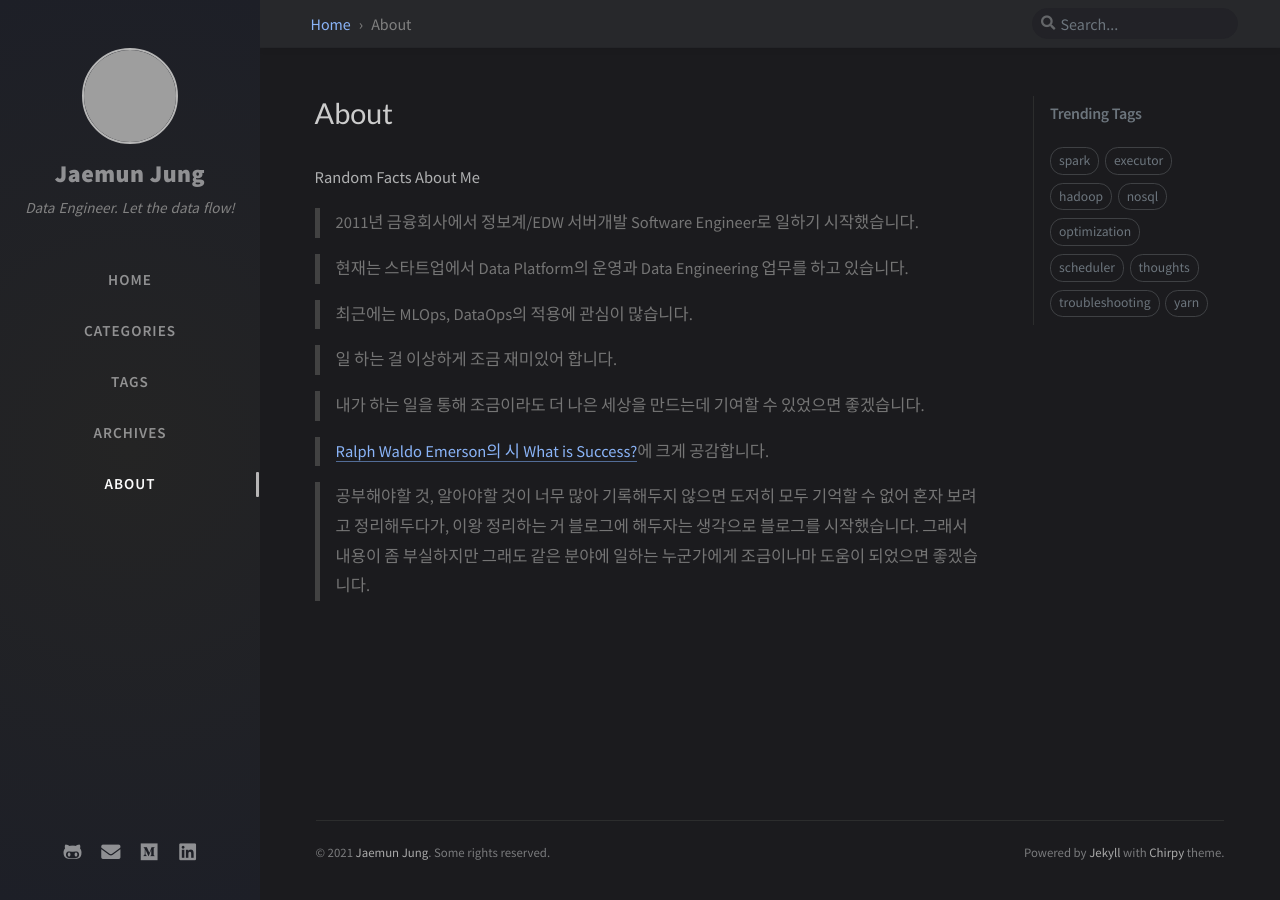
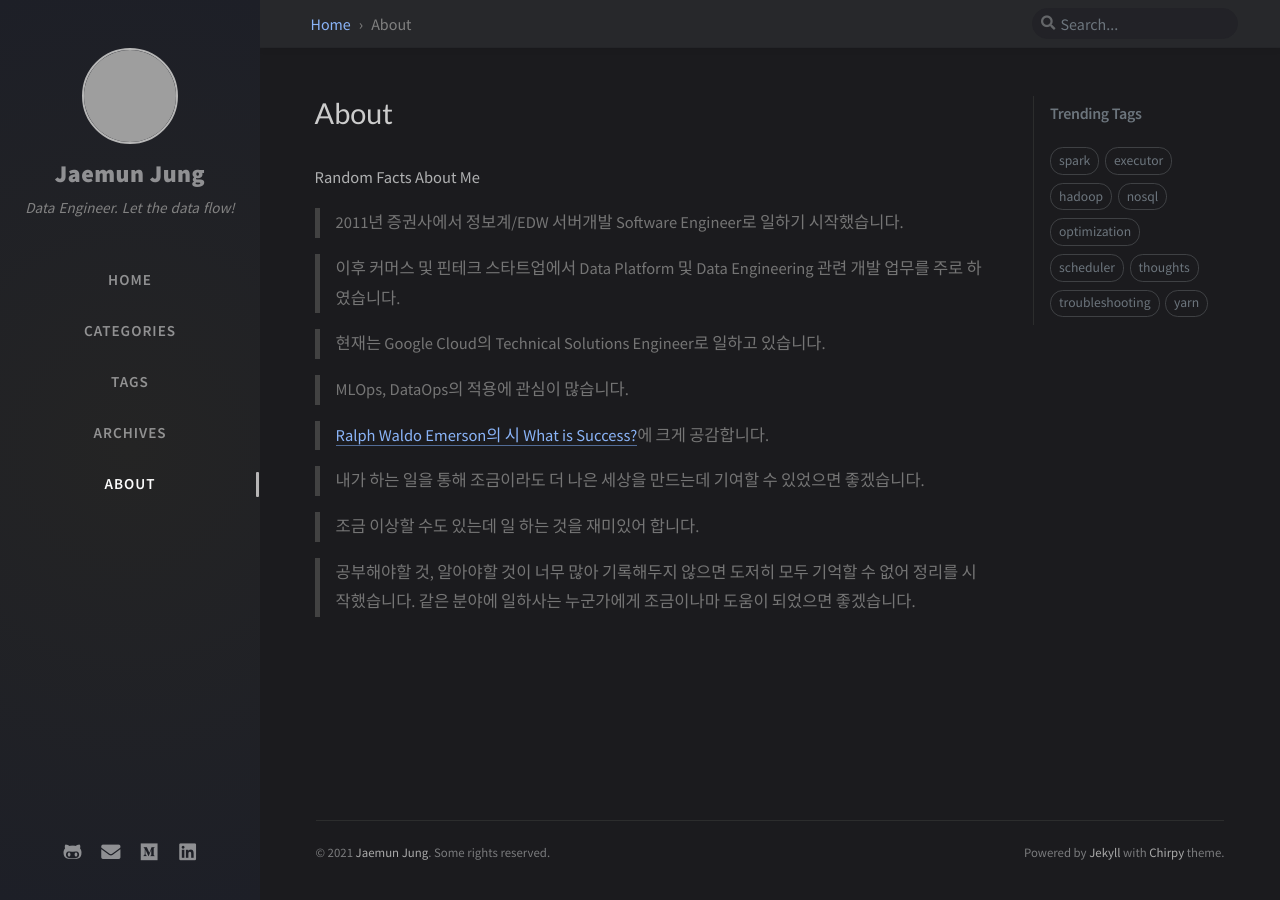
Before and after one commit to jaemunbro/jaemunbro.github.io, a Jekyll site: the page built from _tabs/about.md, in a window 1280 px wide. Built offline with Jekyll 4.4.1, drawn with Linux system fonts in a browser that asks for light colours; nearby versions of some CDN libraries; comment, search, counter and statistics services are not loaded; grey boxes are pictures that could not be loaded.

Commit message:
update about.md a bit

```diff
--- a/_tabs/about.md
+++ b/_tabs/about.md
@@ -6,16 +6,18 @@ order: 4
 
 Random Facts About Me
 
-> 2011년 금융회사에서 정보계/EDW 서버개발 Software Engineer로 일하기 시작했습니다.
+> 2011년 증권사에서 정보계/EDW 서버개발 Software Engineer로 일하기 시작했습니다.
 
-> 현재는 스타트업에서 Data Platform의 운영과 Data Engineering 업무를 하고 있습니다.
+> 이후 커머스 및 핀테크 스타트업에서 Data Platform 및 Data Engineering 관련 개발 업무를 주로 하였습니다.
 
-> 최근에는 MLOps, DataOps의 적용에 관심이 많습니다.
+> 현재는 Google Cloud의 Technical Solutions Engineer로 일하고 있습니다.
 
-> 일 하는 걸 이상하게 조금 재미있어 합니다.
+> MLOps, DataOps의 적용에 관심이 많습니다.
+
+> [Ralph Waldo Emerson의 시 What is Success?](https://m.blog.naver.com/khee1234567/221271234306)에 크게 공감합니다.
 
 > 내가 하는 일을 통해 조금이라도 더 나은 세상을 만드는데 기여할 수 있었으면 좋겠습니다.
 
-> [Ralph Waldo Emerson의 시 What is Success?](https://m.blog.naver.com/khee1234567/221271234306)에 크게 공감합니다.
+> 조금 이상할 수도 있는데 일 하는 것을 재미있어 합니다.
 
-> 공부해야할 것, 알아야할 것이 너무 많아 기록해두지 않으면 도저히 모두 기억할 수 없어 혼자 보려고 정리해두다가, 이왕 정리하는 거 블로그에 해두자는 생각으로 블로그를 시작했습니다. 그래서 내용이 좀 부실하지만 그래도 같은 분야에 일하는 누군가에게 조금이나마 도움이 되었으면 좋겠습니다.
+> 공부해야할 것, 알아야할 것이 너무 많아 기록해두지 않으면 도저히 모두 기억할 수 없어 정리를 시작했습니다. 같은 분야에 일하사는 누군가에게 조금이나마 도움이 되었으면 좋겠습니다.
```
Also changed, not shown: posts_workingon/2021-07-20-gcp-fundamentals.md (added, +7 -0 lines), 1 other file.
